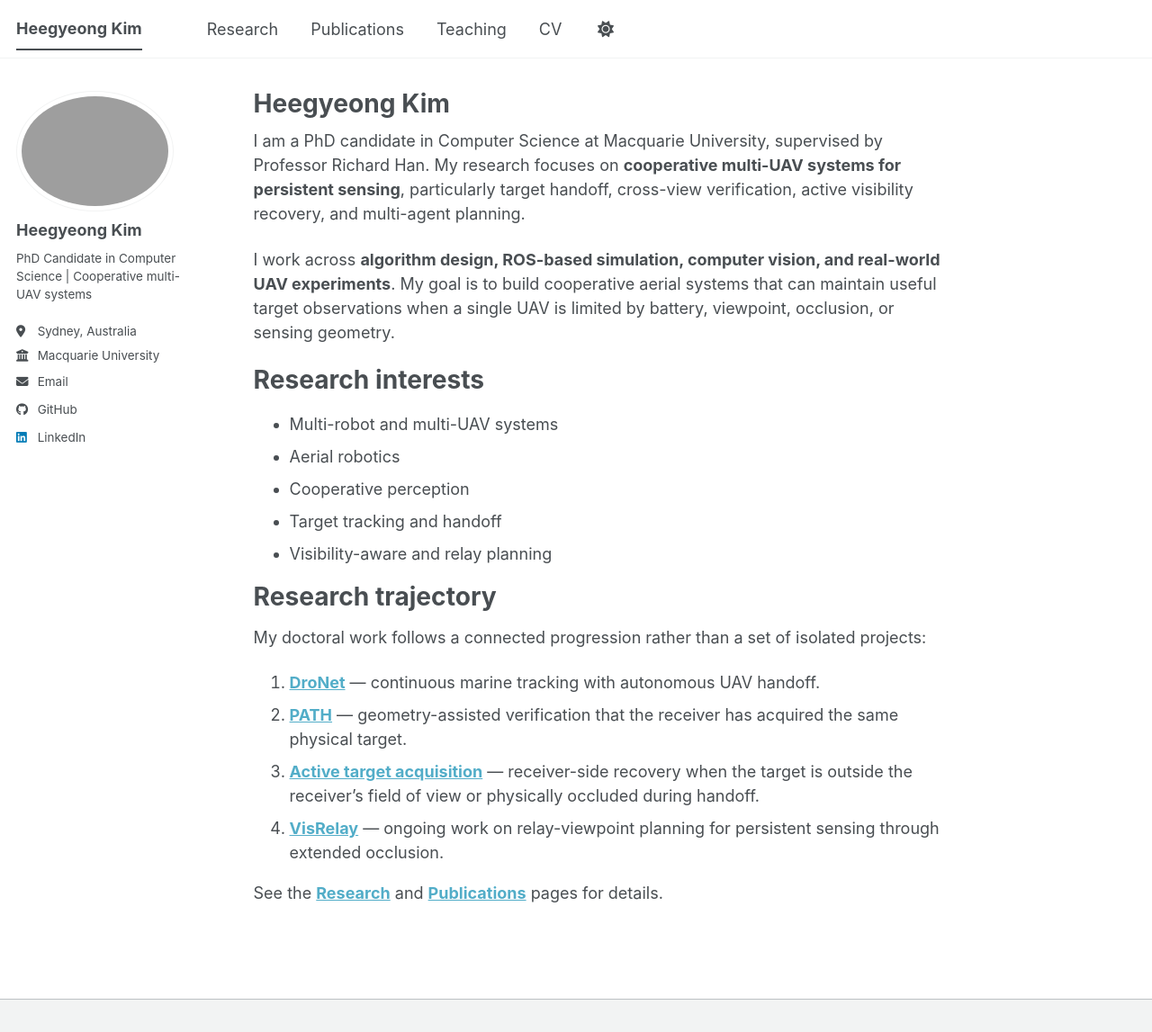
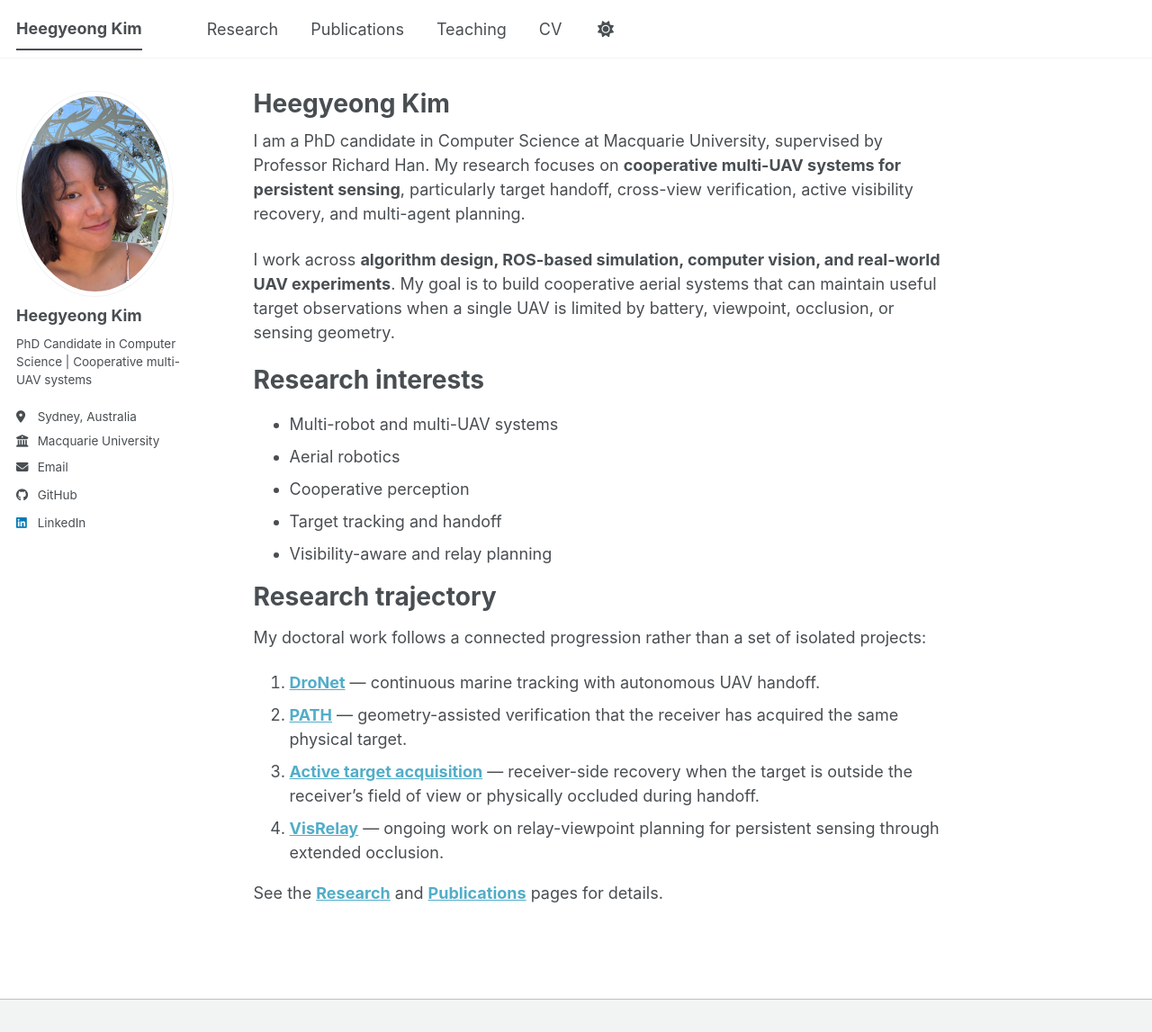
Before and after one commit to HeegyeongK/heegyeongk.github.io, a Jekyll site: the page built from _pages/about.md, in a window 1280 px wide and 1147 px high. Shown: the whole window at 90% size. Built offline with Jekyll 4.4.1, drawn with Linux system fonts in a browser that asks for light colours; a style sheet for code colours, icons or effects is not loaded.

Commit message:
Use PAGE.jpg as profile photo

```diff
--- a/_config.yml
+++ b/_config.yml
@@ -23,7 +23,7 @@ repository               : "HeegyeongK/heegyeongk.github.io"
 #               Additional customization can be done by editing /_includes/author-profile.html
 author:
   # Biographic information
-  avatar           :
+  avatar           : "PAGE.jpg"
   name             : "Heegyeong Kim"
   pronouns         : # example: "she/her"
   bio              : "PhD Candidate in Computer Science | Cooperative multi-UAV systems"
```
